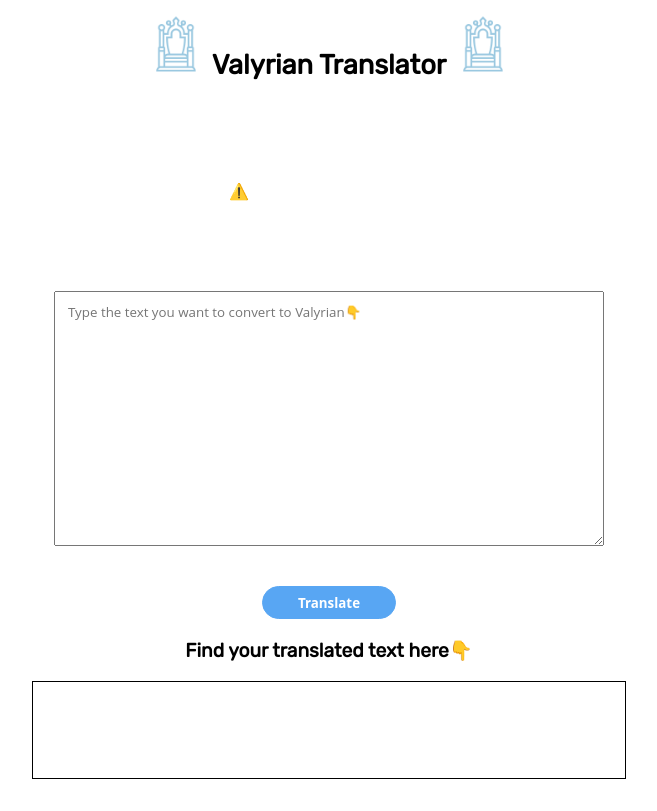
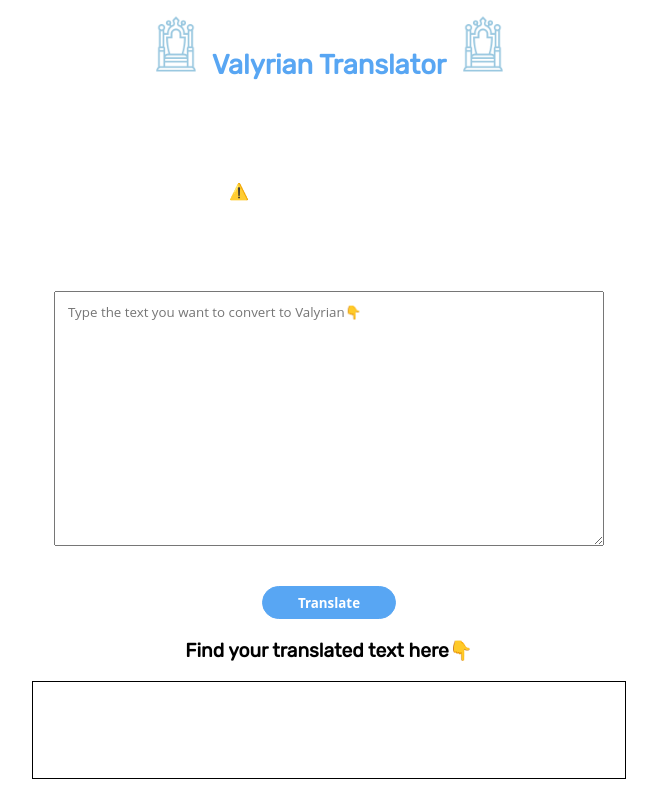
Before and after one commit to prathameshpcodes/valkyarianapp, a plain HTML site: page index.html in a window 1280 px wide. Shown: the whole page, without its empty margins (311-968 px from the left). Drawn offline with nearby package versions, Linux system fonts and the light colour scheme; no server answers.

Commit message:
Update style.css

```diff
--- a/style.css
+++ b/style.css
@@ -8,6 +8,9 @@ body{
     margin: 0;
      /* background-image: url(gottt.png);*/
 
+}
+span {
+    color: #58a6f3;
 }
 
 nav{
```
